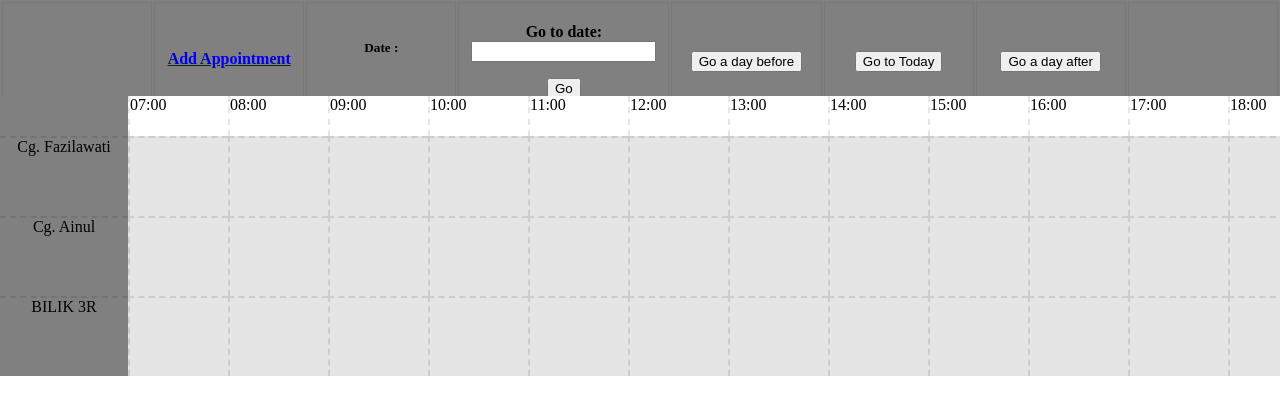
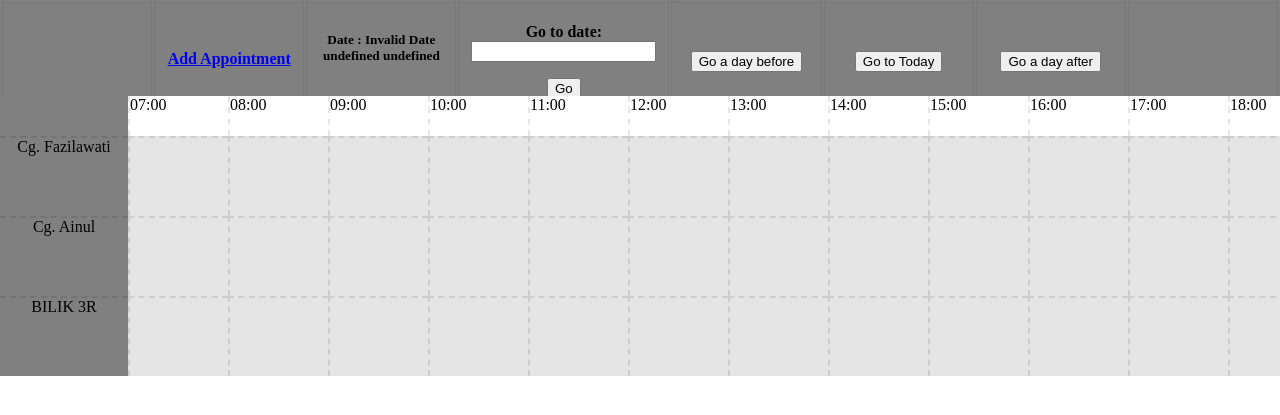
Before and after one commit to ChronoHaxx/room_booking, a Django app: template appointment/templates/table.html in a window 1280 px wide. Shown: the top 415 px of the page. Run offline with Django 3.2, Linux system fonts and the light colour scheme; the template is opened without the code that fills it: values that come from a table or form of the project are taken from there, others are empty; data comes from the database, SQL or seed files in the repository; some libraries are stand-ins or nearby versions.

Commit message:
add current date in url display

```diff
--- a/appointment/templates/table.html
+++ b/appointment/templates/table.html
@@ -84,7 +84,21 @@
             <tr>
                 <th></th>
                 <th id="addFilm"><a href="{% url 'appointment-new' %}">Add Appointment</a></th>
-                <th><h5>Date : </h5></th>
+                <th>
+                  <h5 id="date_display"> </h5></th>
+                  <script>
+                      var url = "{{ request.path }} ";
+                      url = url.split('/');
+                      var mm = url[3];
+                      var dd = url[4];
+                      var yyyy = url[5];
+                      var today = mm + '/' + dd + '/' + yyyy;
+                      today = new Date(today).toString()
+                      today_chr = today.split(' ')
+                      today = today_chr[0] + ' ' +  today_chr[1] + ' ' + today_chr[2] + ' ' + today_chr[3]
+                      console.log(today);
+                      document.getElementById("date_display").innerHTML = "Date : " + today;
+                  </script>
                 <th>
                     <form id="querydate" >
                         <p>Go to date: <input type="text" id="datepicker"></p>
```
Also changed, not shown: README.md.
